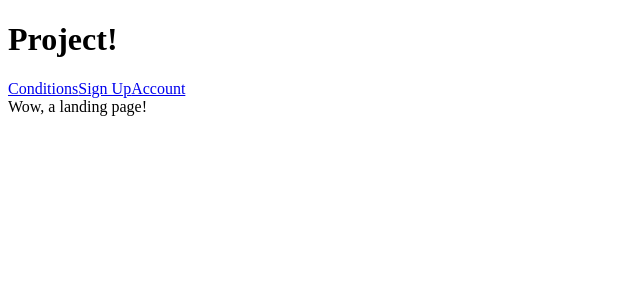
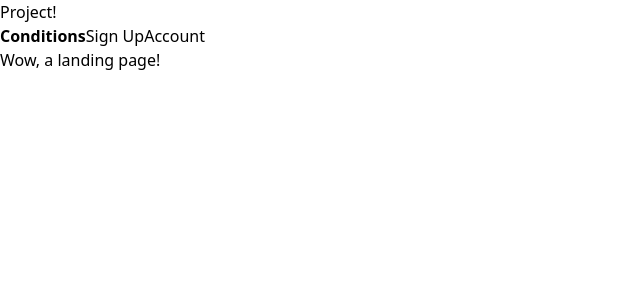
Before and after one commit to Varlotte/phase-5-project, a React (Create React App) app in the folder client/: page / in a window 1280 px wide. Shown: the top 300 px of the page, without its empty margins (0-640 px from the left). Built offline with nearby package versions, Linux system fonts and the light colour scheme.

Commit message:
adds tailwindcss
soon styling will happen!

```diff
--- a/client/package.json
+++ b/client/package.json
@@ -13,7 +13,10 @@
     "react-scripts": "5.0.1",
     "web-vitals": "^2.1.4"
   },
-  "devDependencies": {"@babel/plugin-proposal-private-property-in-object":"^7.21.11"},
+  "devDependencies": {
+    "@babel/plugin-proposal-private-property-in-object": "^7.21.11",
+    "tailwindcss": "^3.3.5"
+  },
   "scripts": {
     "start": "react-scripts start",
     "build": "react-scripts build",
--- a/client/src/components/NavBar.js
+++ b/client/src/components/NavBar.js
@@ -5,7 +5,9 @@ function NavBar() {
   //session storage or usecontext here for curr user
   return (
     <div className="navbar">
-      <Link to="/conditions">Conditions</Link>
+      <Link className="font-bold" to="/conditions">
+        Conditions
+      </Link>
       <Link to="/">Sign Up</Link>
       {/* {!currentUser ? (
         <Link to="/login">Log In</Link>
--- a/client/src/index.css
+++ b/client/src/index.css
@@ -4,3 +4,7 @@
   --link: #61dafb;
   --text: hsla(0, 0%, 100%, 0.88);
 }
+
+@tailwind base;
+@tailwind components;
+@tailwind utilities;
--- /dev/null
+++ b/client/tailwind.config.js
@@ -0,0 +1,8 @@
+/** @type {import('tailwindcss').Config} */
+module.exports = {
+  content: ["./src/**/*.{js,jsx,ts,tsx}"],
+  theme: {
+    extend: {},
+  },
+  plugins: [],
+};
```
Also changed, not shown: 1 other file (tests, documents, lock files or other folders).
